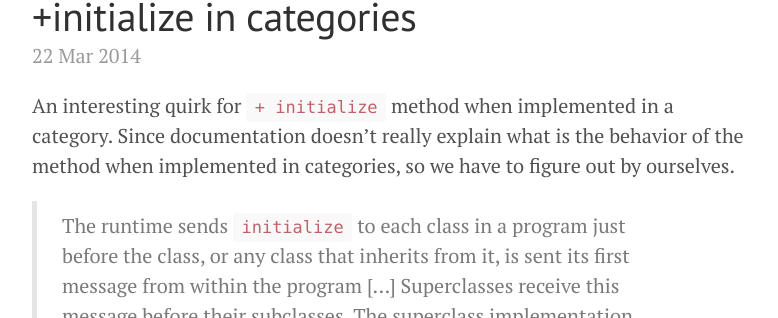
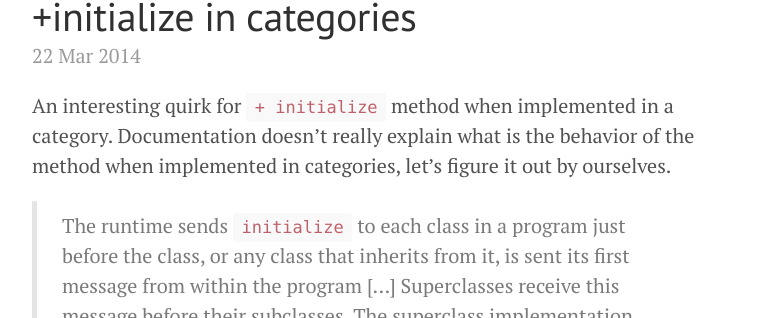
Before and after one commit to zats/zats.github.io, a Jekyll site: the page built from _posts/2014-03-22-initialize-in-categories.markdown, in a window 1280 px wide. Shown: the part 141-459 px from the top of the page, without its empty margins (248-1026 px from the left). Built offline with Jekyll 4.4.1, drawn with Linux system fonts in a browser that asks for light colours; Markdown is read by kramdown in place of the engine named in the settings.

Commit message:
initialize in categories

```diff
--- a/_posts/2014-03-22-initialize-in-categories.markdown
+++ b/_posts/2014-03-22-initialize-in-categories.markdown
@@ -2,7 +2,7 @@
 layout: post
 title:  "+initialize in categories"
 ---
-An interesting quirk for `+ initialize` method when implemented in a category. Since documentation doesn't really explain what is the behavior of the method when implemented in categories, so we have to figure out by ourselves.
+An interesting quirk for `+ initialize` method when implemented in a category. Documentation doesn't really explain what is the behavior of the method when implemented in categories, let's figure it out by ourselves.
 
 > The runtime sends `initialize` to each class in a program just before the class, or any class that inherits from it, is sent its first message from within the program […] Superclasses receive this message before their subclasses. The superclass implementation may be called multiple times if subclasses do not implement `initialize` — the runtime will call the inherited implementation — or if subclasses explicitly call `[super initialize]`.
 
```
